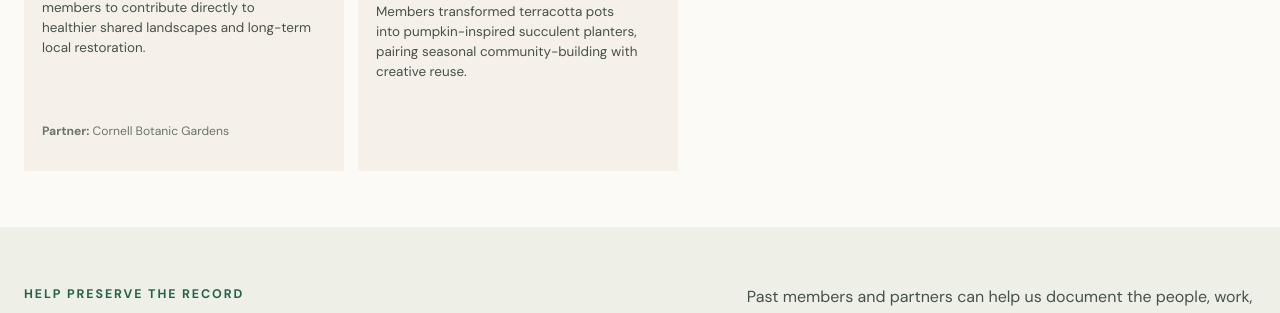
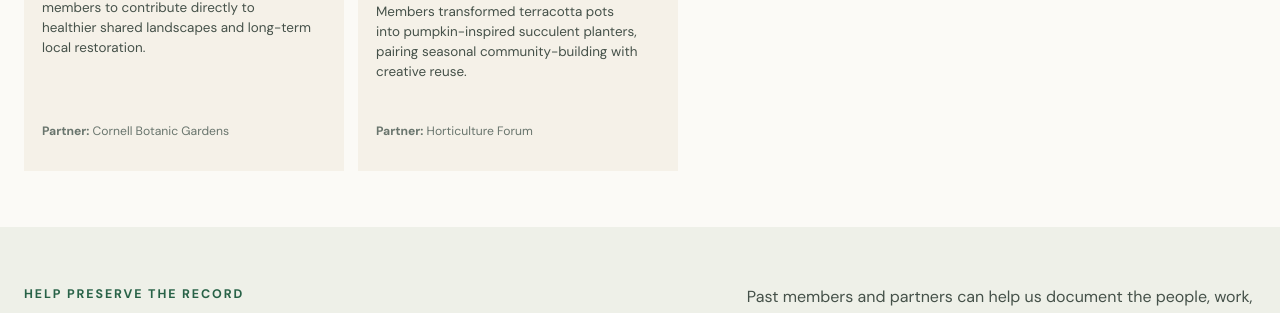
Before and after one commit to cornellsnrc/cornellsnrc.github.io, a Jekyll site: the page built from archive.html, in a window 1280 px wide and 900 px high, scrolled down 1071 px. Shown: the part 235-548 px from the top of the window. Built offline with Jekyll 4.4.1, drawn with Linux system fonts in a browser that asks for light colours.

Commit message:
correct partner archive

```diff
--- a/_data/archive.yml
+++ b/_data/archive.yml
@@ -71,5 +71,5 @@ records:
     period: Halloween
     category: community
     description: Members transformed terracotta pots into pumpkin-inspired succulent planters, pairing seasonal community-building with creative reuse.
-    partner: ""
+    partner: Horticulture Forum
     link: ""
```
